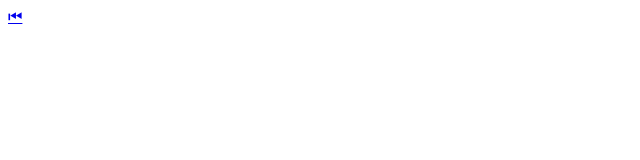
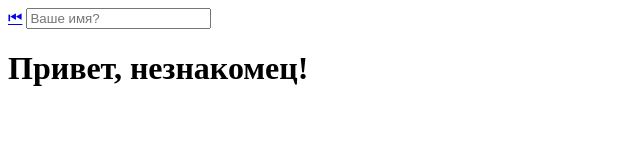
Before and after one commit to TOR968/goit-js-hw-07, a plain HTML site: page html/task_5.html in a window 1280 px wide. Shown: the whole page, without its empty margins (0-640 px from the left). Drawn offline with Linux system fonts and the light colour scheme.

Commit message:
Update task_5.html

```diff
--- a/html/task_5.html
+++ b/html/task_5.html
@@ -7,6 +7,8 @@
   </head>
   <body>
     <a href="../index.html">⏮</a>
+    <input type="text" placeholder="Ваше имя?" id="name-input" />
+    <h1>Привет, <span id="name-output">незнакомец</span>!</h1>
     <script src="../js/task_5.js"></script>
   </body>
 </html>
```
